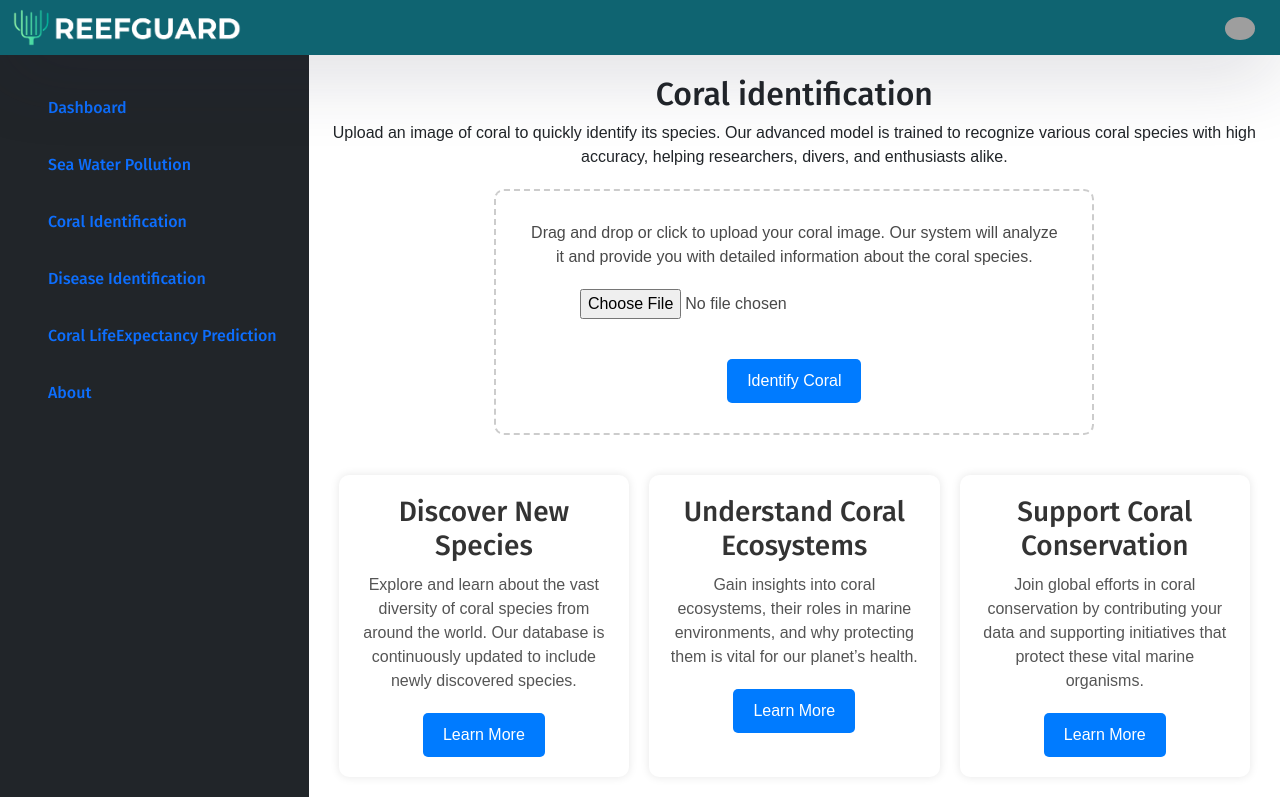
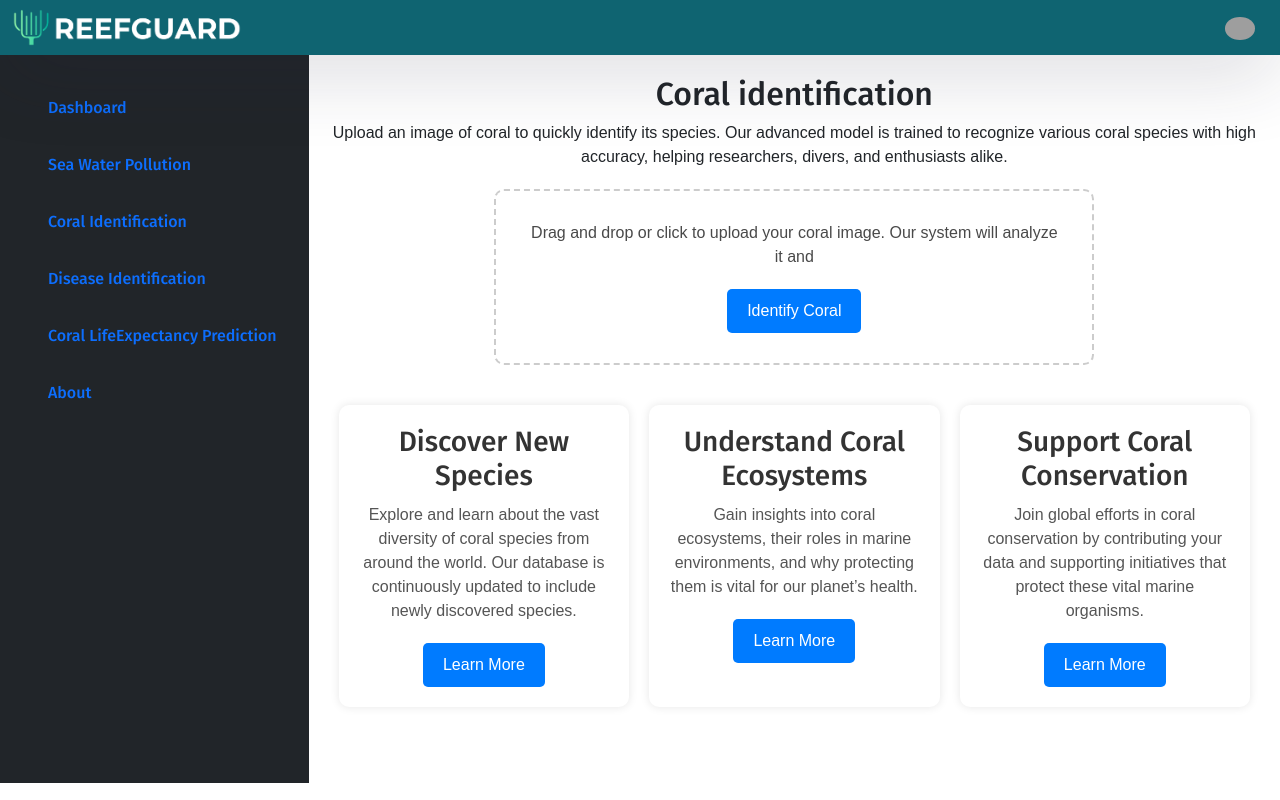
Before and after one commit to IT21004186/ReefGuard-web, a React (Create React App) app: page /coralIdentification in a window 1280 px wide. Built offline with nearby package versions, Linux system fonts and the light colour scheme; no server answers; grey boxes are pictures that could not be loaded.

Commit message:
added the image input functionality for the coralIdentification.js

```diff
--- a/src/components/coral-identification/coralIdentification.js
+++ b/src/components/coral-identification/coralIdentification.js
@@ -20,7 +20,7 @@ function CoralIdentification() {
           <div className="upload-area">
             <p>
               Drag and drop or click to upload your coral image. Our system will analyze it and
-              provide you with detailed information about the coral species.<input type='file' accept="image/*" className="upload-box"></input>
+              {/* provide you with detailed information about the coral species.<input type='file' accept="image/*" className="upload-box"></input> */}
             </p>
             <button className="upload-btn">Identify Coral</button>
           </div>
```
